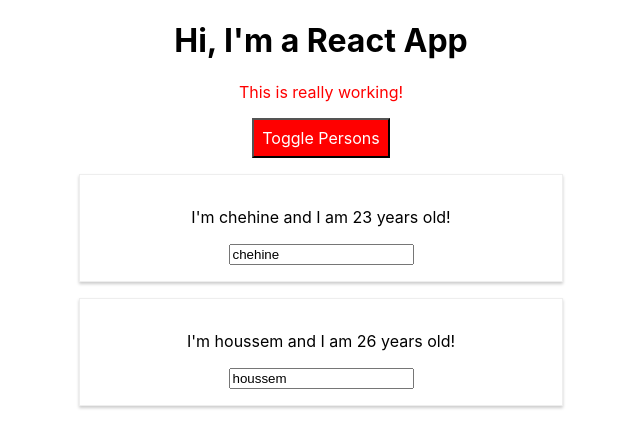
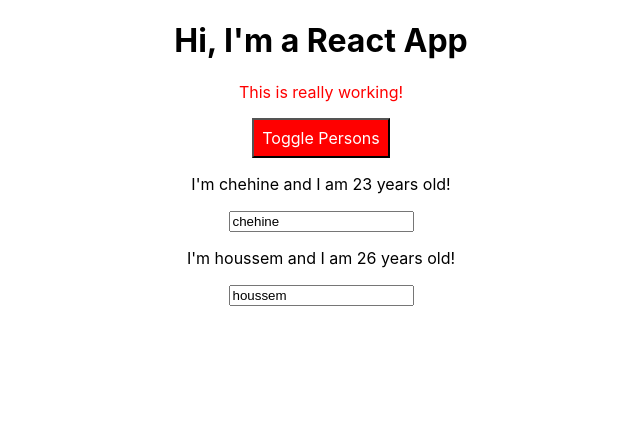
Before and after one commit to chehinedh/application, a React (Create React App) app: page / in a window 1280 px wide. Both pictures are taken after a click on the button "Toggle Persons". Shown: the top 448 px of the page, without its empty margins (319-959 px from the left). Built offline with nearby package versions, Linux system fonts and the light colour scheme.

Commit message:
🎨 Styled Components

```diff
--- a/package.json
+++ b/package.json
@@ -11,6 +11,7 @@
     "react-dom": "^18.2.0",
     "react-router-dom": "^6.8.1",
     "react-scripts": "5.0.1",
+    "styled-components": "^5.3.6",
     "web-vitals": "^2.1.0"
   },
   "scripts": {
--- a/src/App.js
+++ b/src/App.js
@@ -97,4 +97,4 @@
   );
 }
 
-export default Radium(App);
+export default App;
--- a/src/Person/Person.css
+++ b/src/Person/Person.css
@@ -7,8 +7,8 @@
     text-align: center;
 }
 
-/* @media (min-width: 500px ) {
+@media (min-width: 500px ) {
     .Person{
         width: 450px;
     }
-} */
+}
--- a/src/Person/Person.js
+++ b/src/Person/Person.js
@@ -1,7 +1,23 @@
 import React from "react";
-import Radium from "radium";
-import './Person.css';
+import styled from "styled-components";
 
+
+const StyledDiv = styled.div`
+  .Person {
+    width: 60%;
+    margin: 16px auto;
+    border: 1px solid #eee;
+    box-shadow: 0 2px 3px #ccc;
+    padding: 16px;
+    text-align: center;
+  }
+
+  @media (min-width: 500px) {
+      .Person {
+        width: 450px;
+      }
+  }
+`;
 
 const person = (props) => {
   const style = {
@@ -10,14 +26,15 @@
     }
   };
   return (
-    <div className="Person" style={style}>
+    //<div className="Person" style={style}>
+    <StyledDiv>
       <p onClick={props.click}>
         I'm {props.name} and I am {props.age} years old!
       </p>
       <p>{props.children}</p>
-      <input type="text" onChange={props.changed} value={props.name}/>
-    </div>
+      <input type="text" onChange={props.changed} value={props.name} />
+    </StyledDiv>
   );
 };
 
-export default Radium(person);
+export default person;
```
Also changed, not shown: 1 other file (tests, documents, lock files or other folders).
